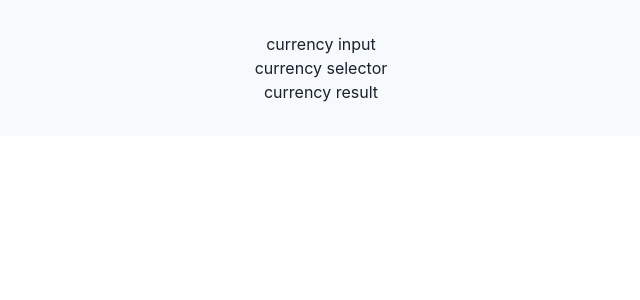
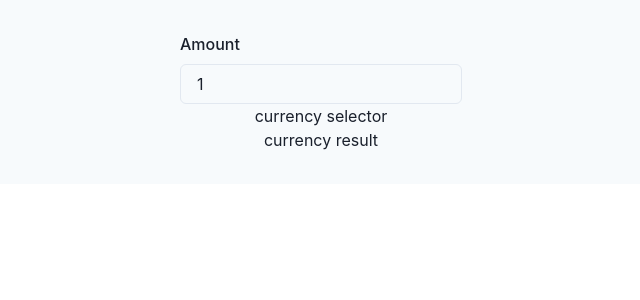
Before and after one commit to cupidtiy/currency-converter, a React (Vite) app: page / in a window 1280 px wide. Shown: the top 300 px of the page, without its empty margins (319-959 px from the left). Built offline with nearby package versions, Linux system fonts and the light colour scheme.

Commit message:
build currency input

```diff
--- a/src/App.tsx
+++ b/src/App.tsx
@@ -1,8 +1,4 @@
-import { useState } from 'react'
-import reactLogo from './assets/react.svg'
-import viteLogo from '/vite.svg'
 import './App.css'
-import { Text } from '@chakra-ui/react'
 import CurrencyConverter from './components/CurrencyConverter'
 
 function App() {
--- a/src/components/CurrencyConverter.tsx
+++ b/src/components/CurrencyConverter.tsx
@@ -1,12 +1,27 @@
 import { Text } from '@chakra-ui/react'
-import React from 'react'
+import { useState } from 'react'
+import CurrencyInput from './CurrencyInput'
 
 const CurrencyConverter = () => {
+    //state management
+    const [amount, setAmount] = useState<number>(1);
+
+    //event handlers
+    const handleAmountChange = (valueAsString: string, _valueAsNumber: number) => {
+        // Parse the string value to ensure decimal handling
+        const parsedValue = parseFloat(valueAsString);
+        setAmount(isNaN(parsedValue) ? 0 : parsedValue);
+      };
+
+
+
     return (
         <>
-        <Text> currency input </Text>
-        <Text> currency selector  </Text>
-        <Text> currency result </Text>
+            <CurrencyInput
+                amount={amount}
+                onChange={handleAmountChange} />
+            <Text> currency selector  </Text>
+            <Text> currency result </Text>
 
         </>
 
--- /dev/null
+++ b/src/components/CurrencyInput.tsx
@@ -0,0 +1,42 @@
+import { FormControl, FormLabel, Input, InputGroup } from '@chakra-ui/react';
+import React, { useEffect, useState } from 'react';
+
+interface Props {
+  amount: number;
+  onChange: (valueAsString: string, valueAsNumber: number) => void;
+}
+
+const CurrencyInput = ({ amount, onChange }: Props) => {
+  const [inputValue, setInputValue] = useState<string>(amount.toString());
+
+  const handleInputChange = (e: React.ChangeEvent<HTMLInputElement>) => {
+    const value = e.target.value;
+
+    // Only allow empty input, digits, and one decimal point
+    if (value === '' || /^\d*\.?\d*$/.test(value)) {
+      setInputValue(value);
+      const numericValue = value === '' ? 0 : parseFloat(value);
+      if (!isNaN(numericValue)) {
+        onChange(value, numericValue);
+      }
+    }
+  };
+
+  return (
+    <FormControl>
+      <FormLabel htmlFor="amount">Amount</FormLabel>
+      <InputGroup>
+        <Input
+          id="amount"
+          value={inputValue}
+          onChange={handleInputChange}
+          placeholder="0.00"
+          type="text"
+          inputMode="decimal"
+        />
+      </InputGroup>
+    </FormControl>
+  );
+};
+
+export default CurrencyInput;
```
